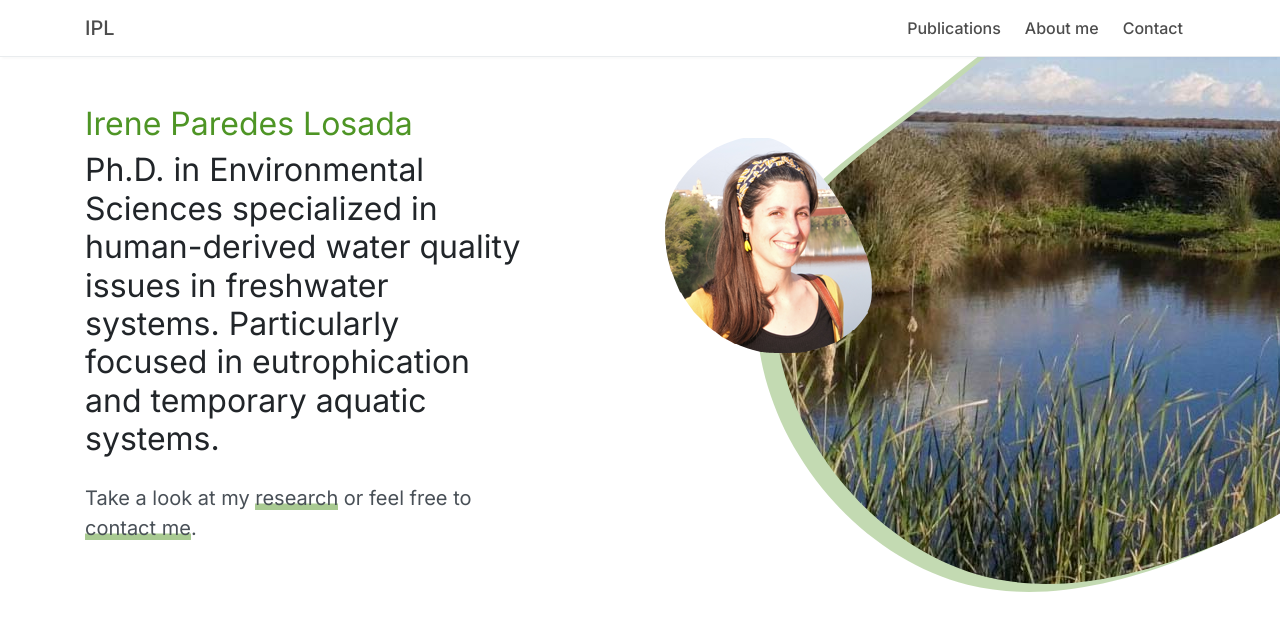
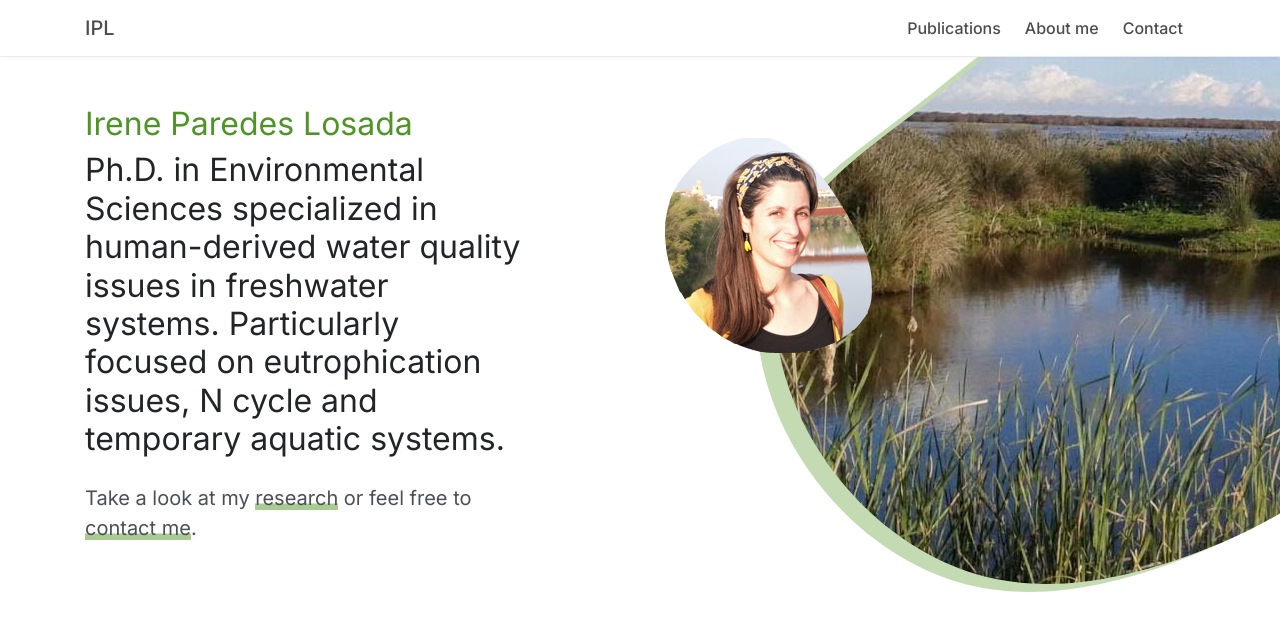
Before and after one commit to ireneparedes/ireneparedes.github.io, a Jekyll site: the page built from index.html, in a window 1280 px wide. Shown: the top 631 px of the page. Built offline with Jekyll 4.4.1, drawn with Linux system fonts in a browser that asks for light colours.

Commit message:
Update index.html

```diff
--- a/index.html
+++ b/index.html
@@ -10,7 +10,7 @@
                 <div class="col-lg-5">
                     <div class="home-text">
                         <h1 class="highlight">Irene Paredes Losada</h1>
-                        <p class="h2 mb-4">Ph.D. in Environmental Sciences specialized in human-derived water quality issues in freshwater systems. Particularly focused in eutrophication and temporary aquatic systems.</p>
+                        <p class="h2 mb-4">Ph.D. in Environmental Sciences specialized in human-derived water quality issues in freshwater systems. Particularly focused on eutrophication issues, N cycle and temporary aquatic systems.</p>
                         <p class="lead">Take a look at my <a href="/publications">research</a> or feel free to <a
                                 href="contact">contact me</a>.</p>
                     </div>
```
